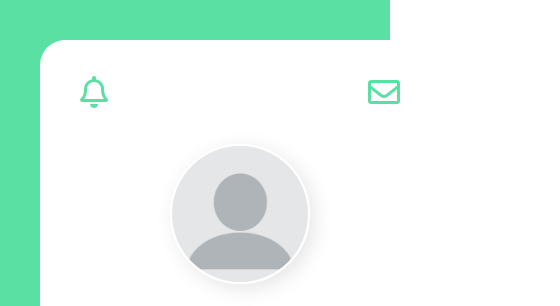
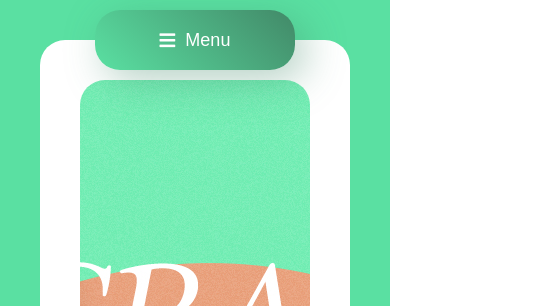
Before and after one commit to dzm11/library_app, a plain HTML site: page index.html in a window 390 px wide. Shown: the top 306 px of the page, 560 px wide, since content can reach past the window. Drawn offline with nearby package versions, Linux system fonts and the light colour scheme; a web font is replaced by a local one.

Commit message:
js i menu

```diff
--- a/index.html
+++ b/index.html
@@ -10,6 +10,9 @@
     <link rel="stylesheet" href="https://use.typekit.net/plr5ddt.css">
     <link rel="stylesheet" href="https://use.fontawesome.com/releases/v5.15.1/css/all.css" integrity="sha384-vp86vTRFVJgpjF9jiIGPEEqYqlDwgyBgEF109VFjmqGmIY/Y4HV4d3Gp2irVfcrp" crossorigin="anonymous"></head>
 <body>
+    <div class="mobile_menu">
+        <button id="mobile_button" class="mobile_button"><i class="fas fa-bars"></i><p>Menu</p></button>
+    </div>
     <div class="container">
         <div class="menu">
             <div class="profile">
@@ -94,5 +97,6 @@
             </div>
         </div>
     </div>
+    <script src="./script.js"></script>
 </body>
 </html>
--- /dev/null
+++ b/script.js
@@ -0,0 +1,8 @@
+let button = document.querySelector('.mobile_button');
+let menu = document.querySelector('.menu');
+let content = document.querySelector('.content');
+
+button.addEventListener('click', function () {
+    menu.classList.toggle("active");
+    content.classList.toggle("active");
+  });
--- a/style.scss
+++ b/style.scss
@@ -7,6 +7,34 @@
 	box-sizing: border-box;
 	padding: 0;
 	margin: 0;
+}
+.mobile_menu{
+	display: none;
+position: absolute;
+left: 50%;
+margin-left: -100px;
+top: 10px;
+
+button{
+	background: rgb(90,224,162);
+	background: linear-gradient(45deg, rgba(90,224,162,1) 0%, rgba(66,137,104,1) 100%);
+	color: white;
+	border: none;
+	font-size: 18px;
+	border-radius: 25px;
+	height: 60px;
+	width: 200px;
+	display: flex;
+	justify-content: center;
+	align-items: center;
+	box-shadow: 10px 10px 40px 0px rgba(66,137,104,0.4);
+
+	i{
+		margin-right: 10px;
+		color: white;
+	}
+}
+
 }
 i {
 	color: #5ae0a2;
@@ -223,3 +251,30 @@ i {
 		}
 	}
 }
+
+
+@media (max-width: 1140px) {
+	.mobile_menu{
+		display: block;
+	}
+.container{
+
+	.menu{
+		display: NONE;
+		margin: 40px;
+	&.active{
+		display: block;
+	}
+	}
+
+	.content{
+		margin: 40px;
+	}
+	.content{
+		&.active{
+			display: none;
+		}
+	}
+}
+
+}
```
Also changed, not shown: style.css, 1 other file.
